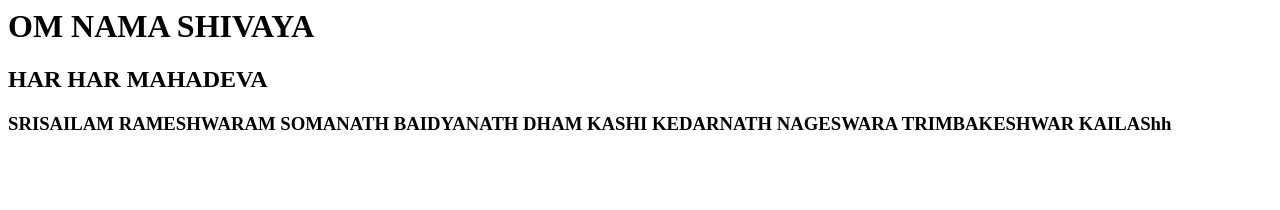
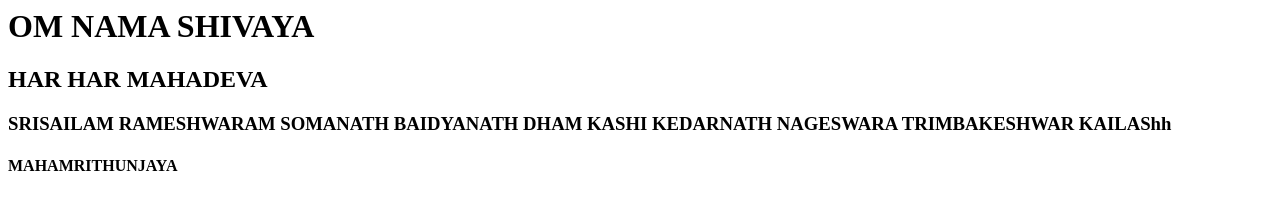
Before and after one commit to awsrohit2324/devopspractise, a plain HTML site: page index.html in a window 1280 px wide. Drawn offline with Linux system fonts and the light colour scheme.

Commit message:
Update index.html

```diff
--- a/index.html
+++ b/index.html
@@ -1,3 +1,4 @@
 <h1> OM NAMA SHIVAYA </h1>
 <h2> HAR HAR MAHADEVA </h2>
 <h3> SRISAILAM RAMESHWARAM SOMANATH BAIDYANATH DHAM KASHI KEDARNATH NAGESWARA TRIMBAKESHWAR KAILAShh</h3>
+<h4> MAHAMRITHUNJAYA</h4>
```
